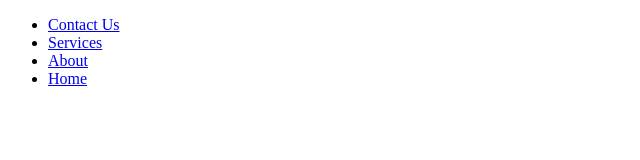
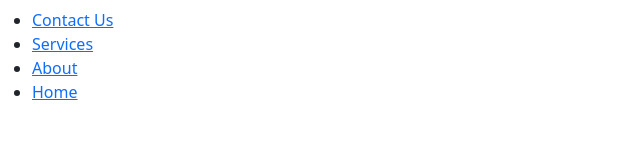
Before and after one commit to nicholas-oduor/travel-agency, a plain HTML site: page index.html in a window 1280 px wide. Shown: the whole page, without its empty margins (0-640 px from the left). Drawn offline with nearby package versions, Linux system fonts and the light colour scheme.

Commit message:
added links to css and js

```diff
--- a/index.html
+++ b/index.html
@@ -3,6 +3,10 @@
 <head>
     <meta charset="UTF-8">
     <meta name="viewport" content="width=device-width, initial-scale=1.0">
+    <link rel="stylesheet" href="./script.js">
+    <link rel="stylesheet" href="https://use.fontawesome.com/releases/v5.8.2/css/all.css">
+    <link href="https://cdn.jsdelivr.net/npm/bootstrap@5.0.0-beta1/dist/css/bootstrap.min.css" rel="stylesheet" integrity="sha384-giJF6kkoqNQ00vy+HMDP7azOuL0xtbfIcaT9wjKHr8RbDVddVHyTfAAsrekwKmP1" crossorigin="anonymous">
+    <link rel="stylesheet" href="./styles.css">
     <title>Nibra Travel Agency</title>
 </head>
 <body>
```
